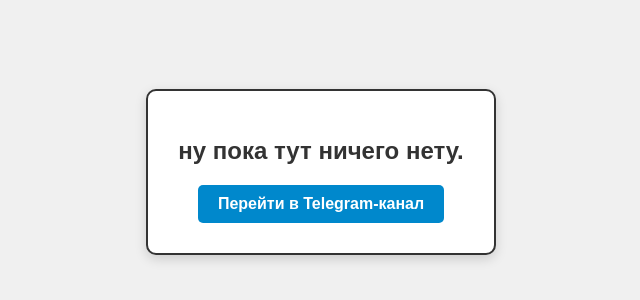
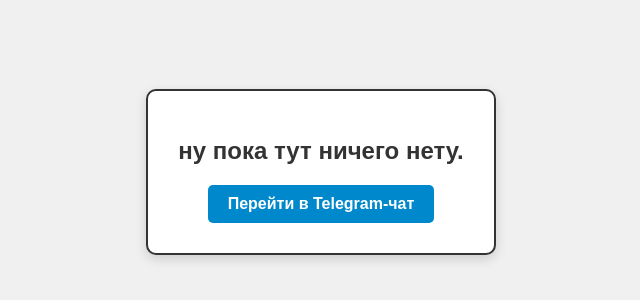
Before and after one commit to UFalcom/me0wsense-7G-qr, a plain HTML site: page index.html in a window 1280 px wide. Shown: the part 228-528 px from the top of the page, without its empty margins (319-959 px from the left). Drawn offline with Linux system fonts and the light colour scheme.

Commit message:
Update index.html

```diff
--- a/index.html
+++ b/index.html
@@ -54,7 +54,7 @@
     <div class="message-container">
         <h1>ну пока тут ничего нету.</h1>
         <a href="https://t.me/+VRSQgntpBK80N2Fi" class="telegram-button" target="_blank">
-            Перейти в Telegram-канал
+            Перейти в Telegram-чат
         </a>
     </div>
 </body>
```
